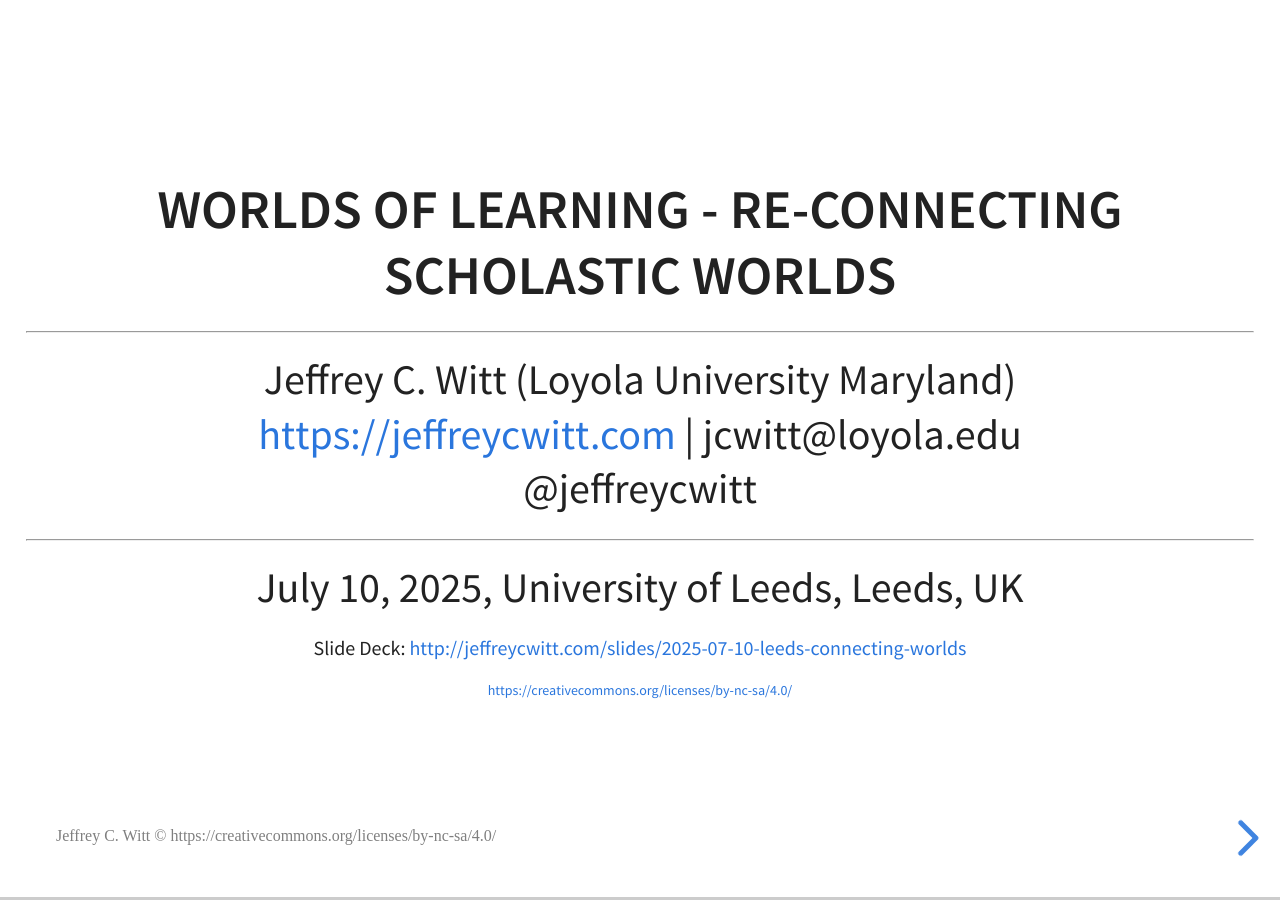
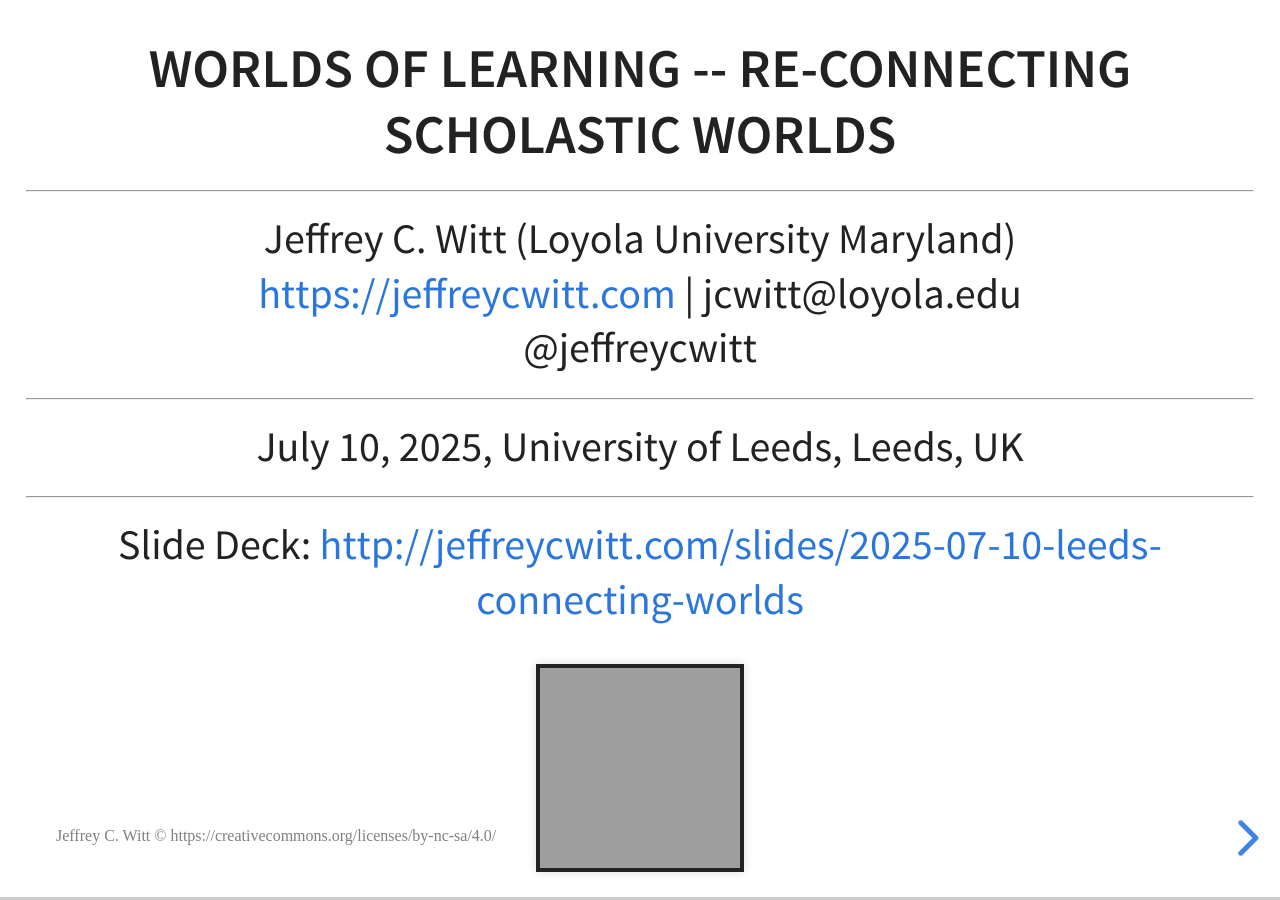
Before and after one commit to jeffreycwitt/jeffreycwitt.github.io, a Jekyll site: the page built from _slides/2025-07-10-leeds-connecting-worlds.html, in a window 1280 px wide. Built offline with Jekyll 4.4.1, drawn with Linux system fonts in a browser that asks for light colours; formulas are drawn with MathJax 3; grey boxes are pictures that could not be loaded.

Commit message:
added qr code

```diff
--- a/_slides/2025-07-10-leeds-connecting-worlds.html
+++ b/_slides/2025-07-10-leeds-connecting-worlds.html
@@ -13,20 +13,20 @@
   src="https://cdn.mathjax.org/mathjax/latest/MathJax.js?config=TeX-AMS-MML_HTMLorMML"></script>
 
 <section>
-  <h3>Worlds of Learning - Re-Connecting Scholastic Worlds</h3>
-
+  <h3>Worlds of Learning -- Re-Connecting Scholastic Worlds</h3>
   <hr />
   <p>Jeffrey C. Witt (Loyola University Maryland) <br /> <a
       href="https://jeffreycwitt.com/">https://jeffreycwitt.com</a> | jcwitt@loyola.edu <br /> @jeffreycwitt</p>
   <hr />
-  <p></p>
   <p>July 10, 2025, University of Leeds, Leeds, UK</p>
-  <div style="font-size: 20px;">
-    <p>Slide Deck: <a
-        href="http://jeffreycwitt.com/slides/2025-07-10-leeds-connecting-worlds">http://jeffreycwitt.com/slides/2025-07-10-leeds-connecting-worlds</a>
+  <hr />
+  <p>Slide Deck: <a
+    href="http://jeffreycwitt.com/slides/2025-07-10-leeds-connecting-worlds">http://jeffreycwitt.com/slides/2025-07-10-leeds-connecting-worlds</a>
     </p>
-    <p style="font-size: 14px;"><a>https://creativecommons.org/licenses/by-nc-sa/4.0/</a></p>
-  </div>
+
+  <img src="{{ site.assets_url }}2025-07-10-leeds/qrcode.png" width="200" height="200">
+
+  <p style="font-size: 14px;"><a>https://creativecommons.org/licenses/by-nc-sa/4.0/</a></p>
 </section>
 <section>
   <section data-markdown>
```
